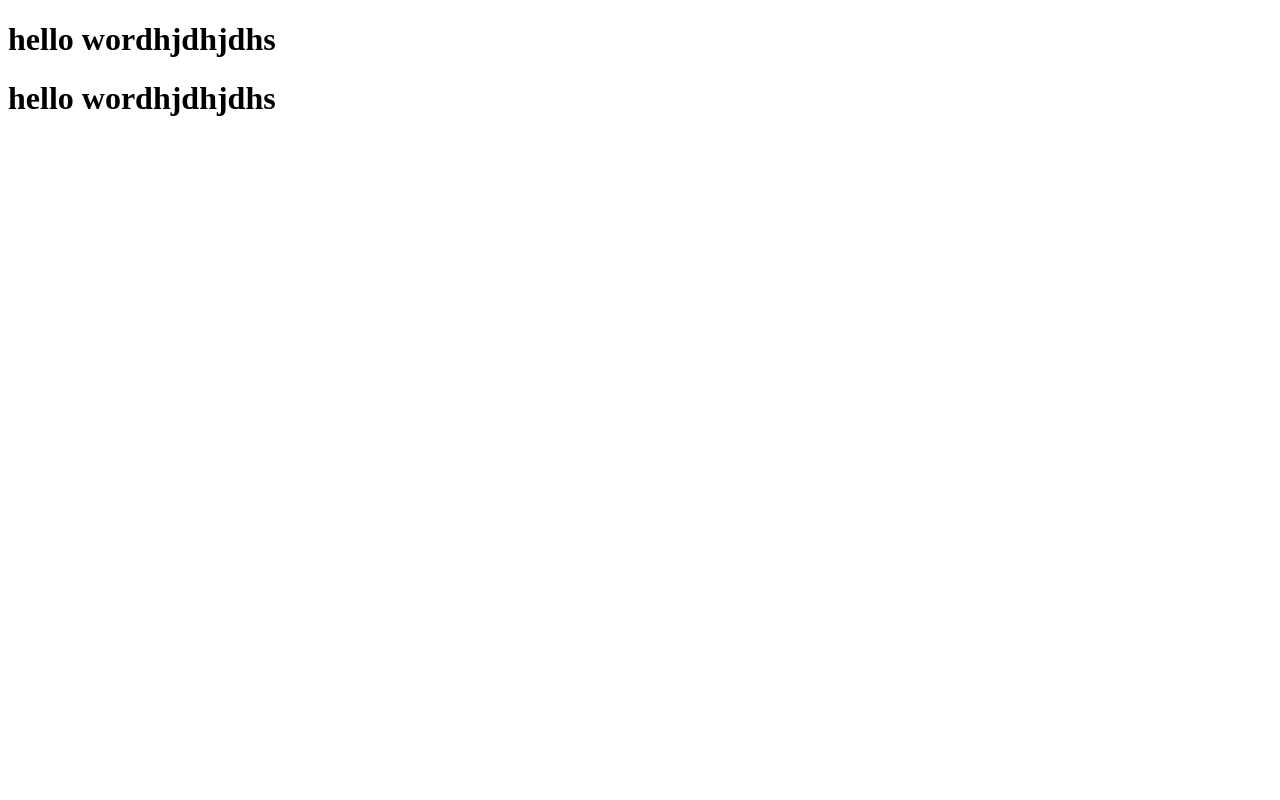
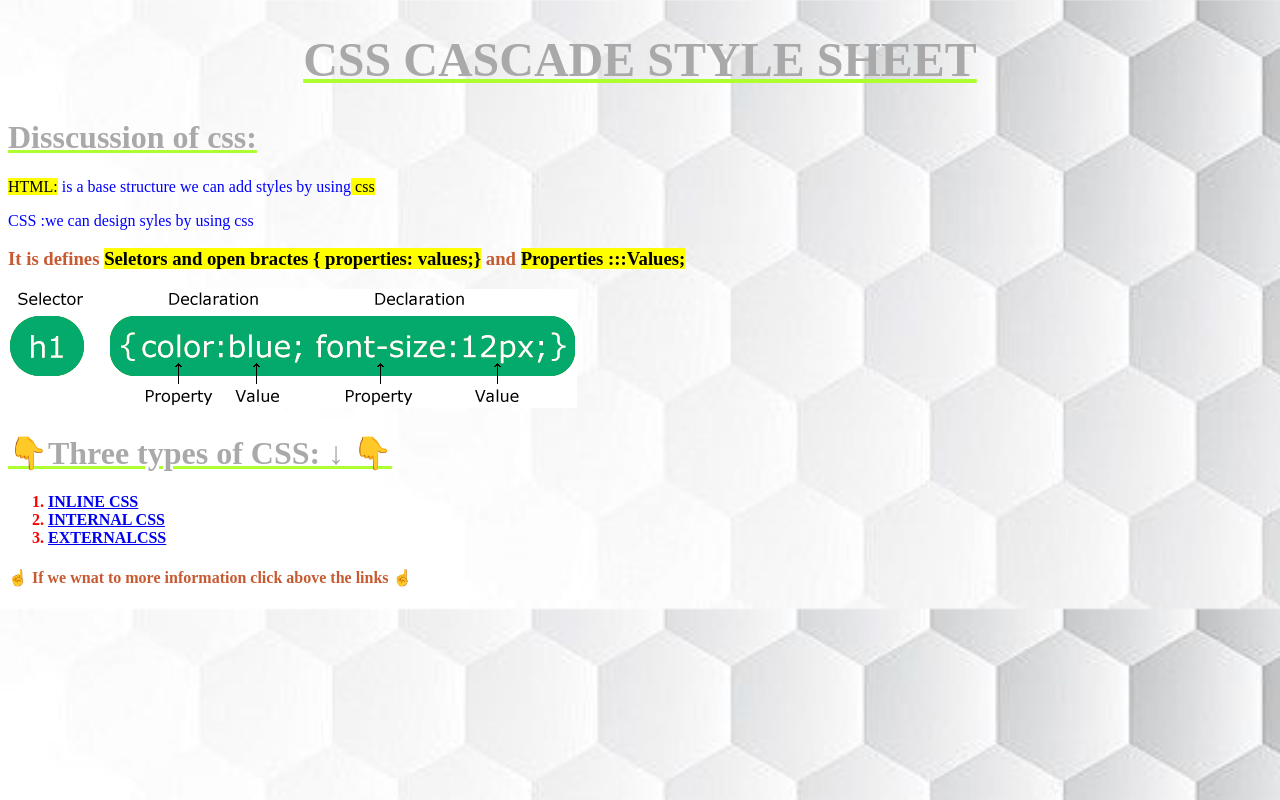
Before and after one commit to tatajivaka/repo5, a plain HTML site: page index.html in a window 1280 px wide. Drawn offline with Linux system fonts and the light colour scheme.

Commit message:
cssadding

```diff
--- a/index.html
+++ b/index.html
@@ -1,20 +1,53 @@
 <!DOCTYPE html>
 <head>
-    <style>
-        .mybackground{
-            background-image: url("https://wallpapers.com/images/featured/lord-venkateswara-ju1irfhiq1xd07jr.jpg");
-            height:50vh;
-        }
-    </style>
+<style>
+    body{
+        background-image: url(./images/6c1533324f0d5a68c1ba84aa8e6b9916.jpg);
+        background-size :cover;
+        color: rgb(200, 90, 50);
+
+    }
+
+    h1{
+        color:darkgray;
+        font-size: 3rem;
+        text-align: center;
+    }
+     u{
+    color:greenyellow;
+    }
+    p{
+        color:blue;
+    }
+    .class1{
+        color:darkgray;
+        text-align: left;
+        font-size: 2rem;
+           }
+    li{color:red}
+
+</style>
+
+
 </head>
+
 <html>
-    <body>
+    <body >
 
-        <h1>
-            hello wordhjdhjdhs
-        </h1>
-        <h1>
-            hello wordhjdhjdhs
-        </h1>
+     <u><h1>CSS CASCADE STYLE SHEET</h1></u>
+     <u><h1 class="class1">Disscussion of css:</h1></u>
+      <p><mark>HTML:</mark> is a base structure  we can add styles by using<mark> css </mark></p>
+      <P>CSS :we can design syles by using css </P>
+      <h3>It is defines <mark>Seletors and open bractes {   properties: values;}</mark> and <mark>Properties :::Values;</mark> </h3>
+      <img src="./images/img_selector.jpg">
+      <u><h1 class="class1">&#128071;Three types of CSS: &#8595; &#128071;</h1></u>
+      <ol>
+        <b><li><a href="./inline.html">INLINE CSS</a></li></b>
+        <b><li><a href="internalcss.html">INTERNAL CSS</a></li></b>
+        <b><li><a href="./externalcss.html">EXTERNALCSS</a></li></b>
+      </ol>
+
+      <H4> &#9757; If we wnat to more information click above the links &#9757; </H4>
+
     </body>
 </html>
--- /dev/null
+++ b/style.css
@@ -0,0 +1,18 @@
+body{
+    background-image: url(./images/wp3287416.jpg);
+}
+h1{ text-align: center;
+    color: red;
+}
+p{
+    color: blue;
+
+}
+u{
+    color: brown;
+}
+h3{
+    color: chartreuse;
+    font-size: 2rem;
+    background-color:gray;
+}
```
Also changed, not shown: externalcss.html (added, +18 -0 lines), inline.html (added, +17 -0 lines), internalcss.html (added, +36 -0 lines), images/6c1533324f0d5a68c1ba84aa8e6b9916.jpg (added), images/a-1664876407095.jpg (added), images/css-priority1-min.jpg (added), images/external-style.jpg (added), images/img_selector.jpg (added), images/innternalcss.jpg (added), images/lion.jpg (added), images/types of css.jpg (added), images/types-of-css.jpg (added), images/wp2581385.jpg (added), images/wp3287416.jpg (added), 1 more files.
